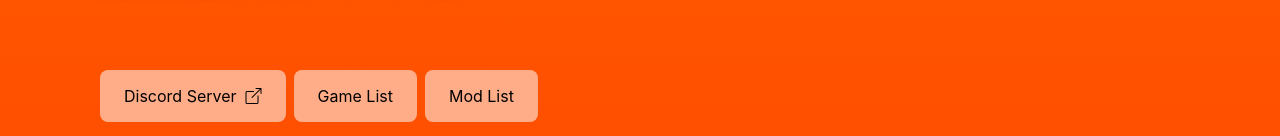
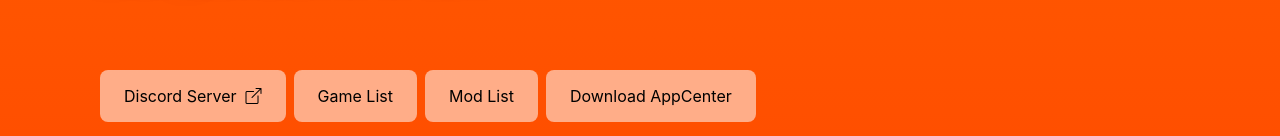
Before and after one commit to QTechCommunity/QTechCommunity, a React (Create React App) app: page / in a window 1280 px wide. Shown: the part 664-800 px from the top of the page. Built offline with nearby package versions, Linux system fonts and the light colour scheme.

Commit message:
Fix AppCenter issue

```diff
--- a/public/projects.json
+++ b/public/projects.json
@@ -106,12 +106,6 @@
 
 
     {
-        "id": "app-center",
-        "name": "Ultreon AppCenter",
-        "summary": "A center for all apps/games made by Ultreon",
-        "category": "misc"
-    },
-    {
         "id": "filetype-explorers",
         "name": "Filetype Explorer Collection",
         "summary": "Collection of file type explorers.",
--- a/src/Head.tsx
+++ b/src/Head.tsx
@@ -252,6 +252,9 @@
         <a href="#mods" target="_blank" className="StartButton" rel="noreferrer">
           Mod List
         </a>
+        <a href="/app-center" target="_blank" className="StartButton" rel="noreferrer">
+          Download AppCenter
+        </a>
       </>
     )
   }
```
